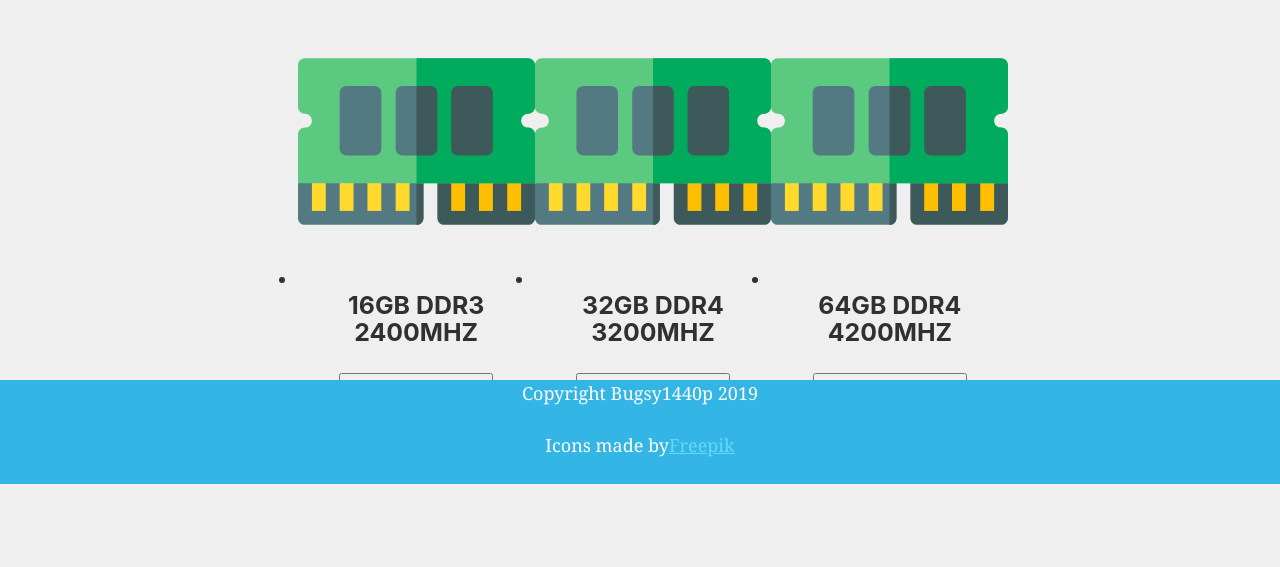
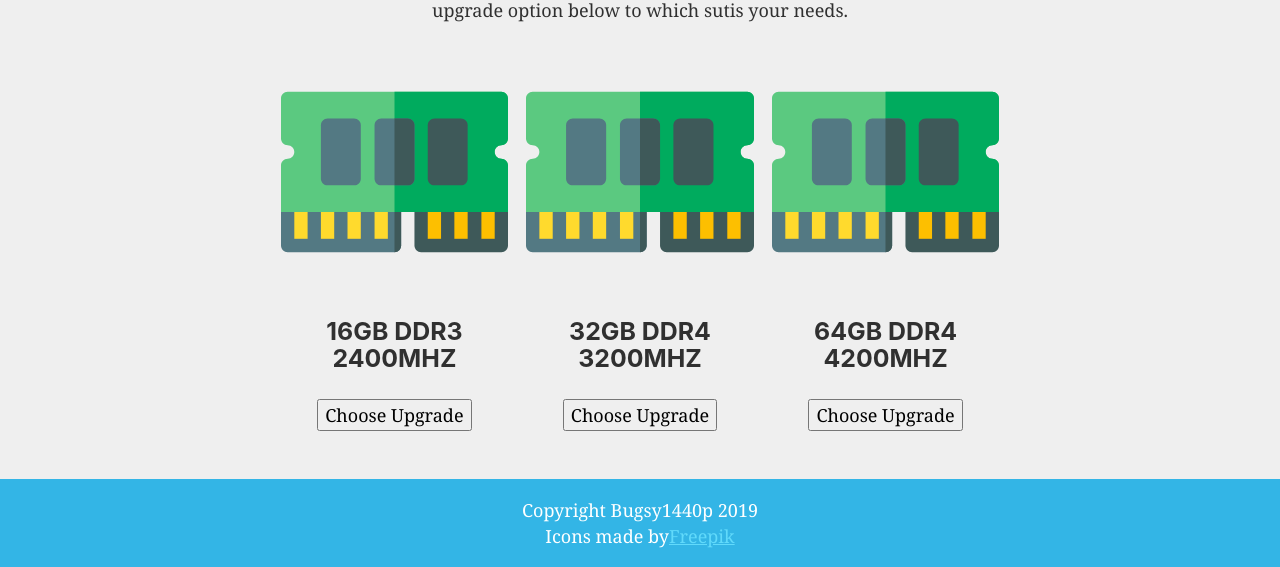
Before and after one commit to GlenHughes/downloadram.club, a Gatsby site: page / in a window 1280 px wide. Shown: the part 316-883 px from the top of the page. Before the commit the page ends 800 px from the top, so only its background shows below. Built offline with nearby package versions, Linux system fonts and the light colour scheme; Gatsby itself is replaced by a stand-in of ours.

Commit message:
Layout fixes, minor refactoring

```diff
--- a/src/assets/css/layout.css
+++ b/src/assets/css/layout.css
@@ -621,18 +621,25 @@ pre tt:before,
 pre tt:after {
   content: "";
 }
-@media only screen and (max-width: 480px) {
-  html {
-    font-size: 100%;
-  }
+.site {
+  display: flex;
+  min-height: 100vh;
+  flex-direction: column;
+}
+.site-content {
+  flex-grow: 1;
 }
 .flex-grid {
   display: flex;
 }
 .col {
   flex: 1;
+  padding: 0.5rem;
 }
-@media only screen and (max-width: 400px) {
+@media only screen and (max-width: 480px) {
+  html {
+    font-size: 100%;
+  }
   .flex-grid {
     display: block;
   }
--- a/src/assets/css/site.css
+++ b/src/assets/css/site.css
@@ -30,17 +30,11 @@
 }
 
 .upgrades {
+  margin: 0;
 }
 
 .upgrades li {
-}
-
-footer {
-  background: #33b5e6;
-  position: absolute;
-  bottom: 0;
-  width: 100%;
-  text-align: center;
+  list-style-type: none;
 }
 
 @keyframes spin {
--- a/src/components/footer.js
+++ b/src/components/footer.js
@@ -6,17 +6,16 @@ const Footer = ({ copyright }) => {
     <footer
       style={{
         background: `#33b5e6`,
-        position: `absolute`,
-        bottom: 0,
         width: `100%`,
         textAlign: `center`,
-        color: `#ffffff`,
+        color: `#fff`,
+        padding: `1rem`,
       }}
     >
-      <p>
+      <p style={{ margin: `0` }}>
         {copyright} {new Date().getFullYear()}
       </p>
-      <p>
+      <p style={{ margin: `0` }}>
         Icons made by
         <a
           href="https://www.freepik.com/"
--- a/src/components/layout.js
+++ b/src/components/layout.js
@@ -9,10 +9,10 @@ import React from "react"
 import PropTypes from "prop-types"
 import { StaticQuery, graphql } from "gatsby"
 
-import Header from "./header"
+import Header from "./Header"
 import "../assets/css/layout.css"
 import "../assets/css/site.css"
-import Footer from "./footer"
+import Footer from "./Footer"
 
 const Layout = ({ children }) => (
   <StaticQuery
@@ -28,18 +28,21 @@ const Layout = ({ children }) => (
     `}
     render={data => (
       <>
+        <div className="site">
           <Header siteTitle={data.site.siteMetadata.title} />
-        <div
+          <main
+            className="site-content"
             style={{
               margin: `0 auto`,
               maxWidth: 960,
-            padding: `0px 1.0875rem 1.45rem`,
+              padding: `0 1.0875rem 1.45rem`,
               paddingTop: 0,
             }}
           >
-          <main>{children}</main>
+            {children}
+          </main>
+          <Footer copyright={data.site.siteMetadata.copyright} />
         </div>
-        <Footer copyright={data.site.siteMetadata.copyright} />
       </>
     )}
   />
--- a/src/components/upgrades/Upgrade.js
+++ b/src/components/upgrades/Upgrade.js
@@ -4,7 +4,7 @@ import PropTypes from "prop-types"
 import Chip from "../Chip"
 import Button from "../Button"
 
-const Upgrade = ({ title, size, description }) => (
+const Upgrade = ({ title, description }) => (
   <>
     <Chip alt={title} />
     <h3>{title}</h3>
@@ -15,13 +15,11 @@ const Upgrade = ({ title, size, description }) => (
 
 Upgrade.propTypes = {
   title: PropTypes.string,
-  size: PropTypes.string,
   description: PropTypes.string,
 }
 
 Upgrade.defaultProps = {
   title: ``,
-  size: ``,
   description: ``,
 }
 
--- a/src/components/upgrades/Upgrades.js
+++ b/src/components/upgrades/Upgrades.js
@@ -20,7 +20,7 @@ const Upgrades = () => {
       render={data => {
         return (
           <>
-            <ul className="flex-grid">{getUpgradeOptions(data)}</ul>
+            <ul className="flex-grid upgrades">{getUpgradeOptions(data)}</ul>
           </>
         )
       }}
--- a/src/pages/index.js
+++ b/src/pages/index.js
@@ -1,7 +1,7 @@
 import React from "react"
 
-import Layout from "../components/layout"
-import SEO from "../components/seo"
+import Layout from "../components/Layout"
+import SEO from "../components/SEO"
 import Upgrades from "../components/upgrades/Upgrades"
 
 const IndexPage = data => (
```
Also changed, not shown: src/pages/404.js (+13 -4 lines), src/pages/page-2.js (deleted, +0 -16 lines). Lines whose indentation alone changed are shown as unchanged.
